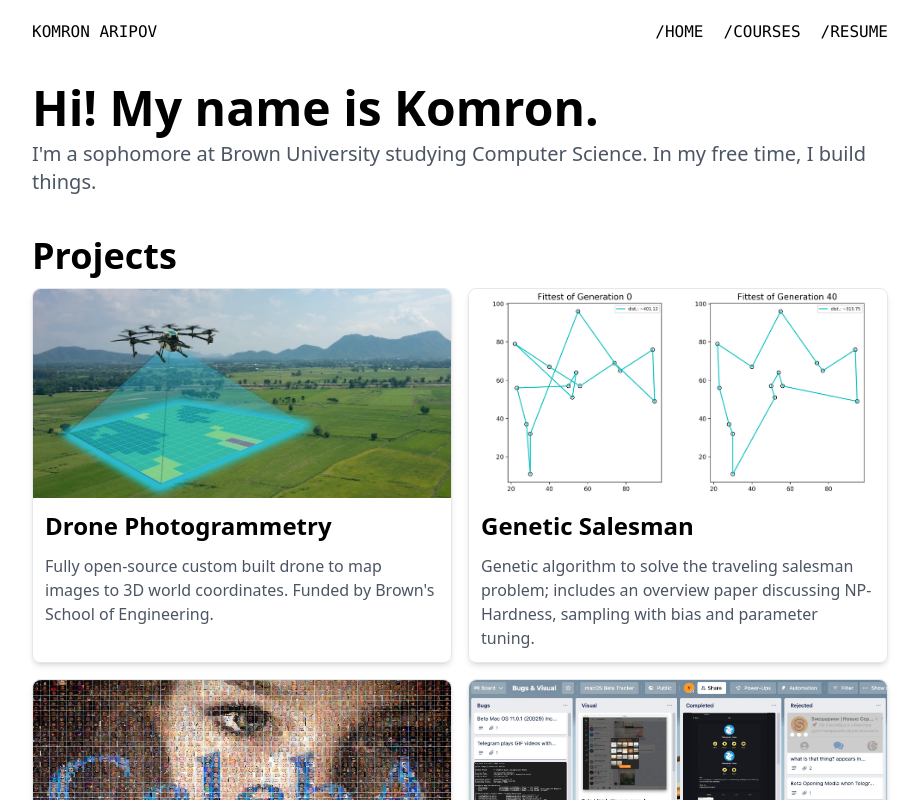
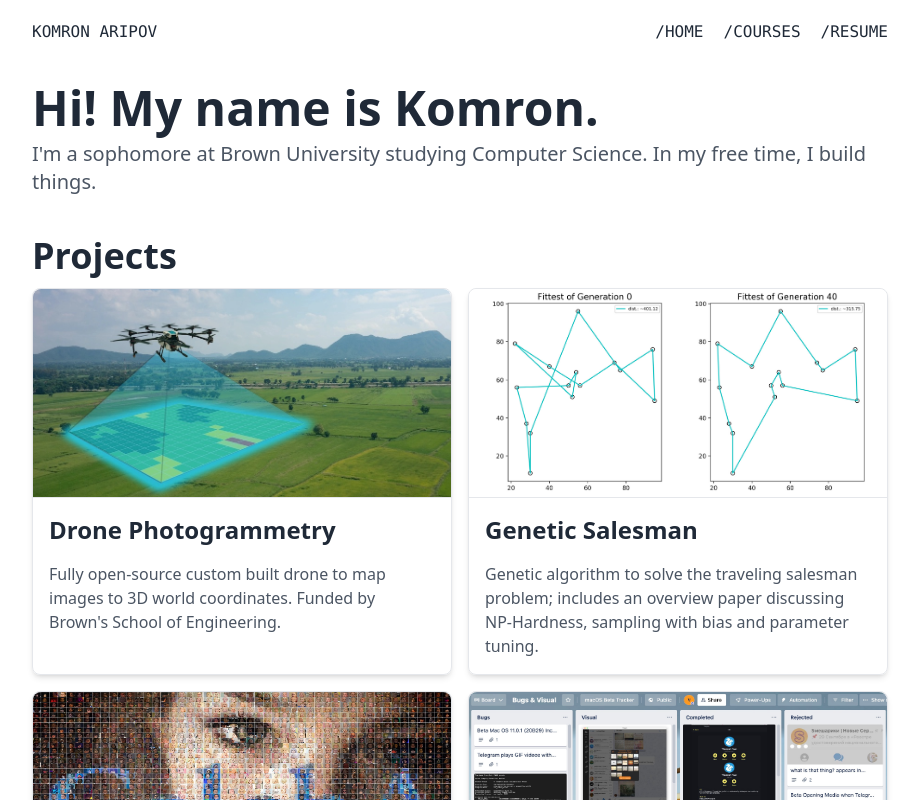
Before and after one commit to karipov/portfolio, a Next.js app: page / in a window 1280 px wide. Shown: the top 800 px of the page, without its empty margins (180-1099 px from the left). Built offline with nearby package versions, Linux system fonts and the light colour scheme.

Commit message:
dark mode and some hover action

```diff
--- a/src/components/AboutMe.tsx
+++ b/src/components/AboutMe.tsx
@@ -6,7 +6,7 @@ const AboutMe: NextPage = () => {
       <p className="text-3xl sm:text-4xl md:text-5xl font-bold">
         Hi! My name is Komron.
       </p>
-      <p className="text-gray-600 text-lg md:text-xl mt-2">
+      <p className="text-gray-600 dark:text-gray-300 text-lg md:text-xl mt-2">
         I&apos;m a sophomore at Brown University studying Computer Science. In
         my free time, I build things.
       </p>
--- a/src/components/Feed/index.tsx
+++ b/src/components/Feed/index.tsx
@@ -3,12 +3,14 @@ import NavBar from "./NavBar";
 
 export default function Feed({ children }: React.PropsWithChildren) {
   return (
-    <div className="bg-white min-h-screen max-w-4xl mx-auto p-5">
-      <header className="mb-10">
-        <NavBar />
-      </header>
-      <main>{children}</main>
-      <footer>{/* TODO */}</footer>
+    <div className="bg-white dark:bg-gray-800 text-gray-800 dark:text-white">
+      <div className="min-h-screen max-w-4xl mx-auto p-5">
+        <header className="mb-10">
+          <NavBar />
+        </header>
+        <main>{children}</main>
+        <footer>{/* TODO */}</footer>
+      </div>
     </div>
   );
 }
--- a/src/components/Projects.tsx
+++ b/src/components/Projects.tsx
@@ -16,15 +16,20 @@ export default function Projects({ projects }: ProjectProps) {
   return (
     <div className="grid grid-cols-1 sm:grid-cols-2 gap-4">
       {projects.map((project, index) => (
-        <div key={index} className="rounded-lg shadow-md border">
+        <div
+          key={index}
+          className="rounded-lg shadow-md border dark:border-gray-600 dark:bg-slate-700 hover:opacity-80"
+        >
           <img
-            className="w-full rounded-t-lg aspect-[2/1]"
+            className="w-full border-b dark:border-gray-600 rounded-t-lg aspect-[2/1]"
             src={project.image}
           />
-          <div className="text-xl md:text-2xl m-3 font-bold">
+          <div className="text-xl md:text-2xl m-4 font-bold">
             {project.title}
           </div>
-          <p className="text-base m-3 text-gray-600">{project.description}</p>
+          <p className="text-base m-4 text-gray-600 dark:text-gray-300">
+            {project.description}
+          </p>
         </div>
       ))}
     </div>
```
